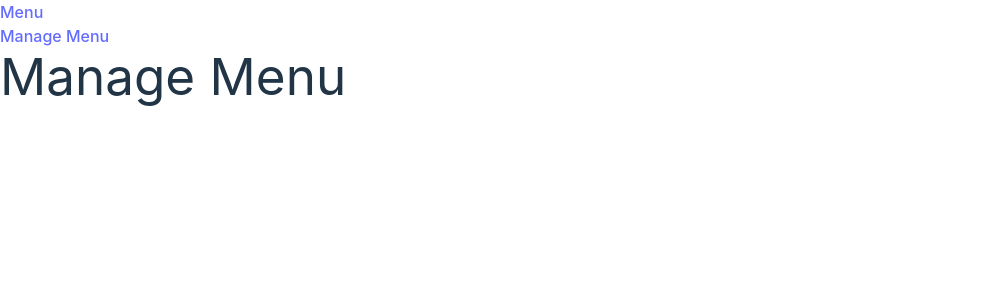
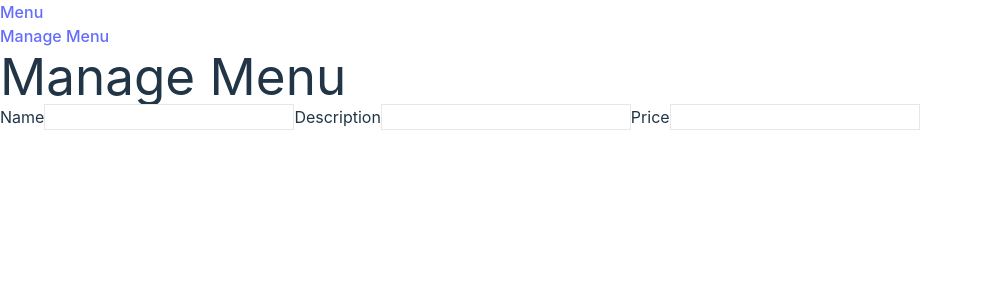
Before and after one commit to vincentowler/everlaw-shoes, a React (Vite) app: page /manage in a window 1280 px wide. Shown: the top 300 px of the page, without its empty margins (0-982 px from the left). Built offline with nearby package versions, Linux system fonts and the light colour scheme.

Commit message:
adding form

```diff
--- a/src/ManageMenu.tsx
+++ b/src/ManageMenu.tsx
@@ -2,6 +2,17 @@ export default function ManageMenu() {
   return (
     <>
       <h1>Manage Menu</h1>
+
+      <form>
+        <label htmlFor="name">Name</label>
+        <input id="name" type="text" className="border" />
+
+        <label htmlFor="description">Description</label>
+        <input id="description" type="text" className="border" />
+
+        <label htmlFor="price">Price</label>
+        <input id="price" type="text" className="border" />
+      </form>
     </>
   );
 }
```
Also changed, not shown: 1 other file (tests, documents, lock files or other folders).
